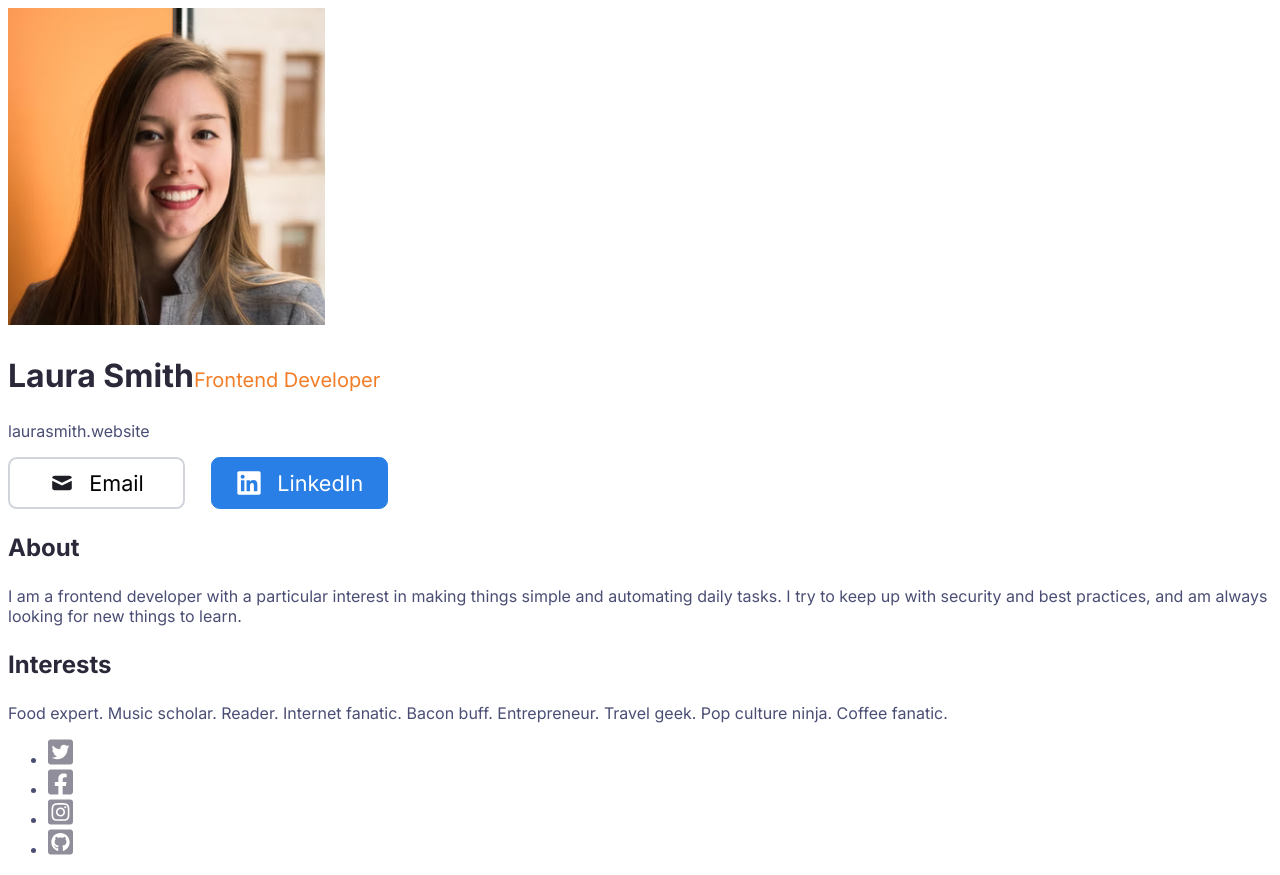
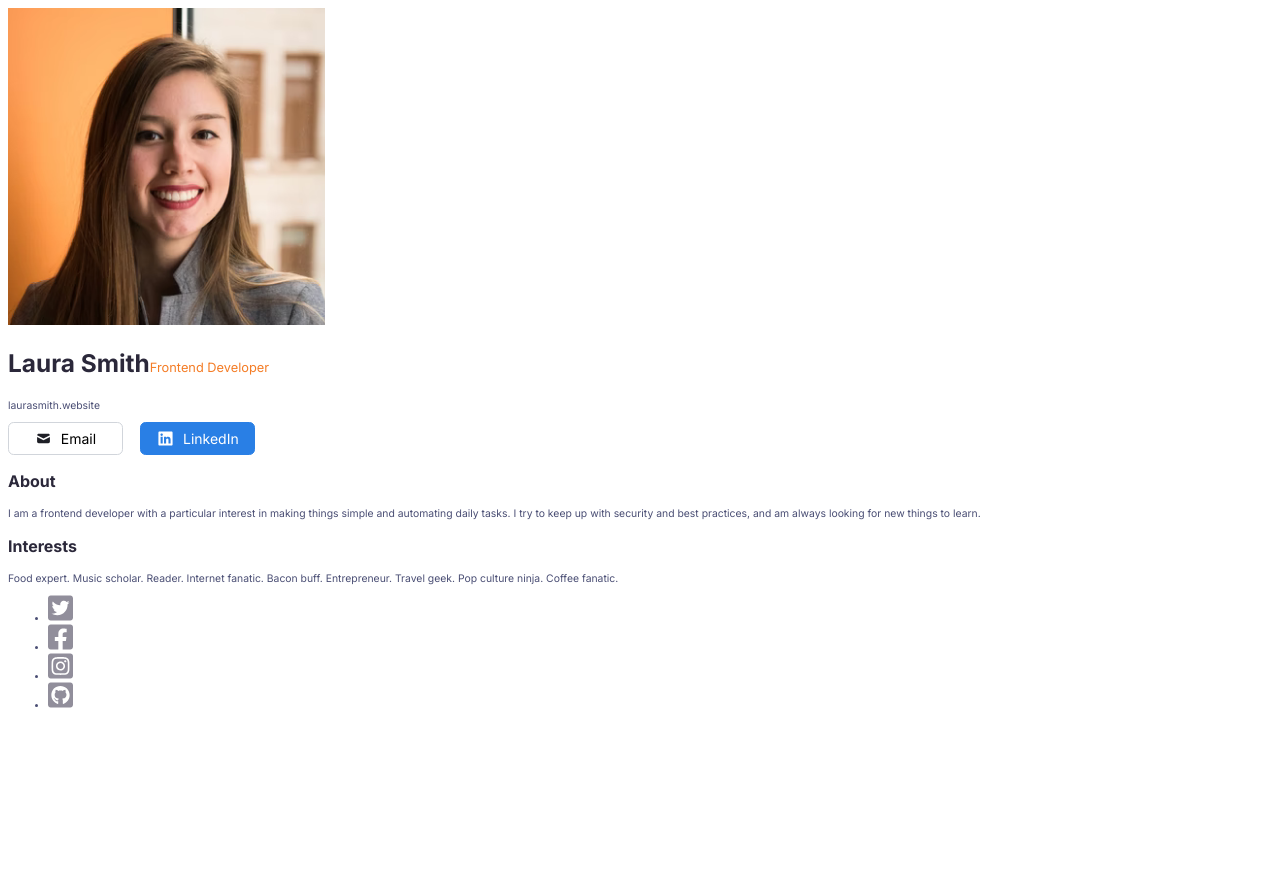
Before and after one commit to tasxatzial/digital-business-card, a React (Vite) app in the folder src/: page / in a window 1280 px wide. After the commit the page ends 800 px from the top, so only its background shows below. Built offline with nearby package versions, Linux system fonts and the light colour scheme.

Commit message:
adjust the font sizes to match the design

```diff
--- a/src/src/App.jsx
+++ b/src/src/App.jsx
@@ -5,7 +5,7 @@ import Footer from './components/Footer.jsx';
 
 export default function App() {
   return (
-    <article>
+    <article className="card">
       <Header />
       <PersonalInfo />
       <Footer />
--- a/src/src/style.css
+++ b/src/src/style.css
@@ -2,19 +2,20 @@
   box-sizing: border-box;
 }
 
-body {
+.card {
   color: #4A4E74;
   font-family: "Inter", sans-serif;
+  font-size: 0.65rem;
 }
 
 .card-title {
-  font-size: 2rem;
+  font-size: 1.5265rem;
   font-weight: 700;
 }
 
 .card-title > .card-subtitle {
   color: #F47D27;
-  font-size: 1.25rem;
+  font-size: 0.8rem;
   font-weight: 400;
 }
 
@@ -25,7 +26,7 @@ body {
 
 .card-btns-container {
   display: flex;
-  gap: 1.6rem;
+  gap: 1.1rem;
 }
 
 .card-btn {
@@ -35,7 +36,7 @@ body {
   cursor: pointer;
   display: inline-flex;
   font-family: inherit;
-  font-size: 1.35rem;
+  font-size: 0.875rem;
   gap: 0.65em;
   justify-content: center;
   padding: 0.5em 0;
@@ -59,6 +60,6 @@ body {
 }
 
 .card-section-title {
-  font-size: 1.5rem;
+  font-size: 1rem;
   font-weight: 700;
 }
```
